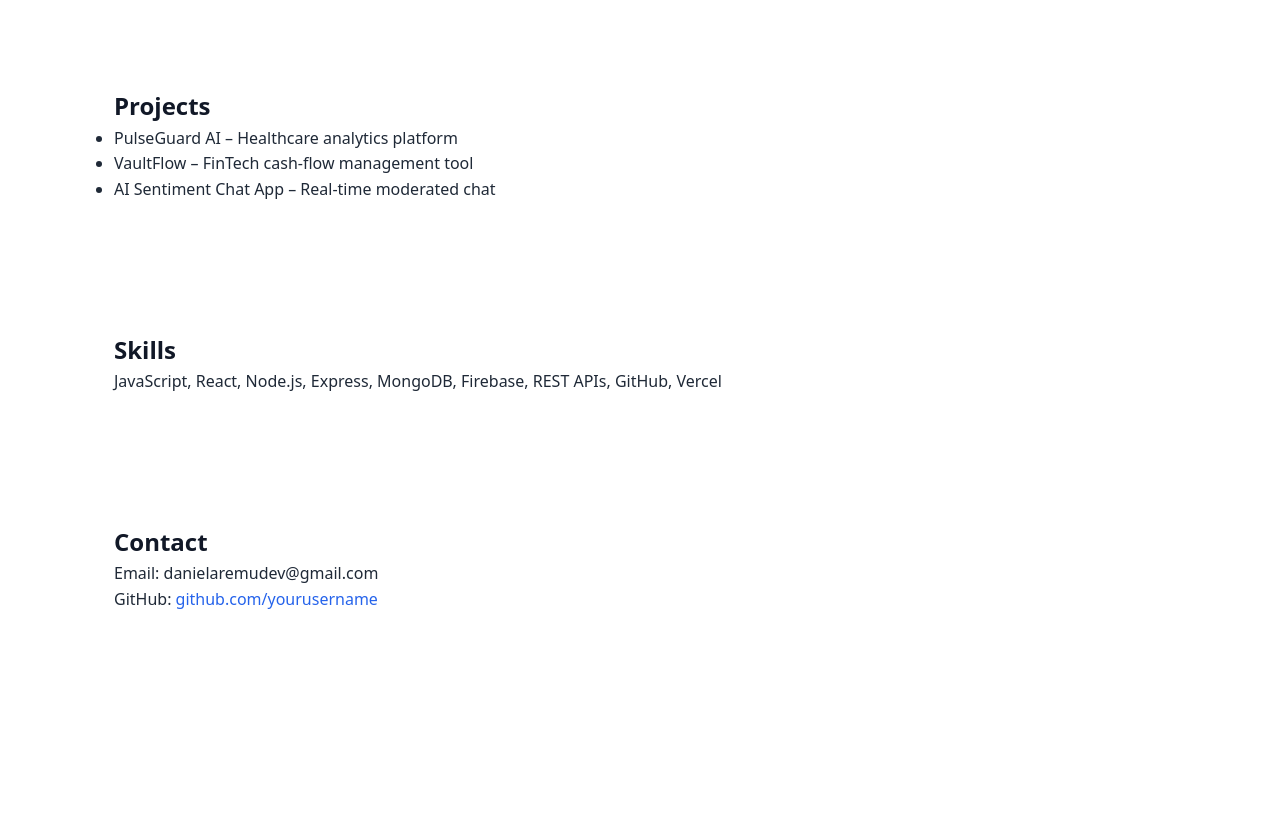
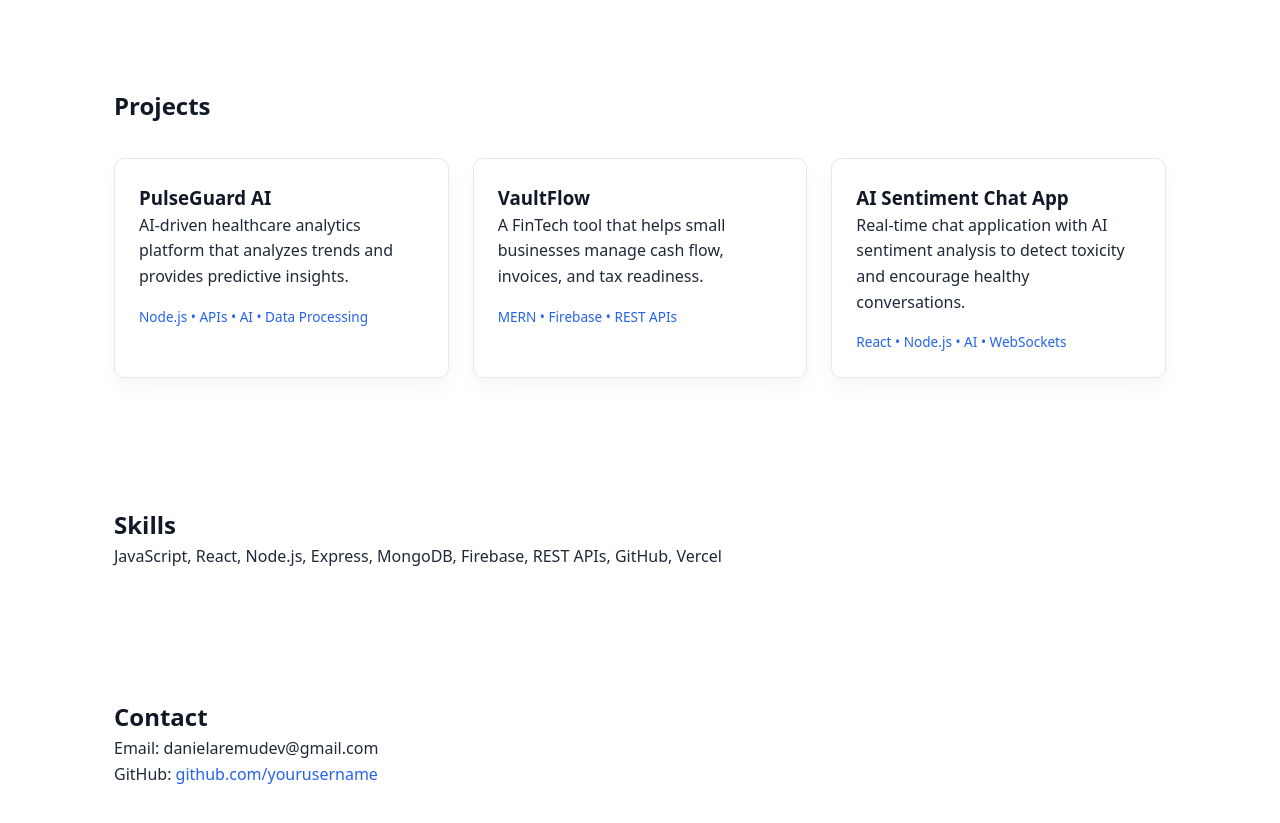
Before and after one commit to Rabbi111-cloud/PORTFOLIO-WEBSITE, a React (Vite) app: page / in a window 1280 px wide. Shown: the part 920-1743 px from the top of the page. Before the commit the page ends 1596 px from the top, so only its background shows below. Built offline with nearby package versions, Linux system fonts and the light colour scheme.

Commit message:
Update Projects.jsx

```diff
--- a/src/components/Projects.jsx
+++ b/src/components/Projects.jsx
@@ -2,11 +2,58 @@ export default function Projects() {
   return (
     <section id="projects">
       <h2>Projects</h2>
-      <ul>
-        <li>PulseGuard AI – Healthcare analytics platform</li>
-        <li>VaultFlow – FinTech cash-flow management tool</li>
-        <li>AI Sentiment Chat App – Real-time moderated chat</li>
-      </ul>
+
+      <div style={styles.grid}>
+        <ProjectCard
+          title="PulseGuard AI"
+          description="AI-driven healthcare analytics platform that analyzes trends and provides predictive insights."
+          tech="Node.js • APIs • AI • Data Processing"
+        />
+
+        <ProjectCard
+          title="VaultFlow"
+          description="A FinTech tool that helps small businesses manage cash flow, invoices, and tax readiness."
+          tech="MERN • Firebase • REST APIs"
+        />
+
+        <ProjectCard
+          title="AI Sentiment Chat App"
+          description="Real-time chat application with AI sentiment analysis to detect toxicity and encourage healthy conversations."
+          tech="React • Node.js • AI • WebSockets"
+        />
+      </div>
     </section>
   );
 }
+
+function ProjectCard({ title, description, tech }) {
+  return (
+    <div style={styles.card}>
+      <h3>{title}</h3>
+      <p>{description}</p>
+      <span style={styles.tech}>{tech}</span>
+    </div>
+  );
+}
+
+const styles = {
+  grid: {
+    display: "grid",
+    gridTemplateColumns: "repeat(auto-fit, minmax(280px, 1fr))",
+    gap: "1.5rem",
+    marginTop: "2rem"
+  },
+  card: {
+    background: "#ffffff",
+    border: "1px solid #e5e7eb",
+    borderRadius: "10px",
+    padding: "1.5rem",
+    boxShadow: "0 10px 20px rgba(0,0,0,0.04)"
+  },
+  tech: {
+    display: "block",
+    marginTop: "1rem",
+    fontSize: "0.85rem",
+    color: "#2563eb"
+  }
+};
```
